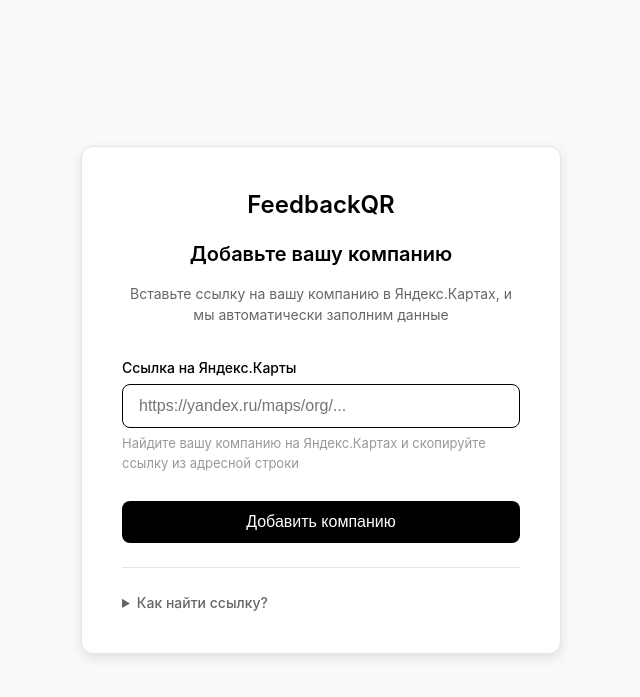
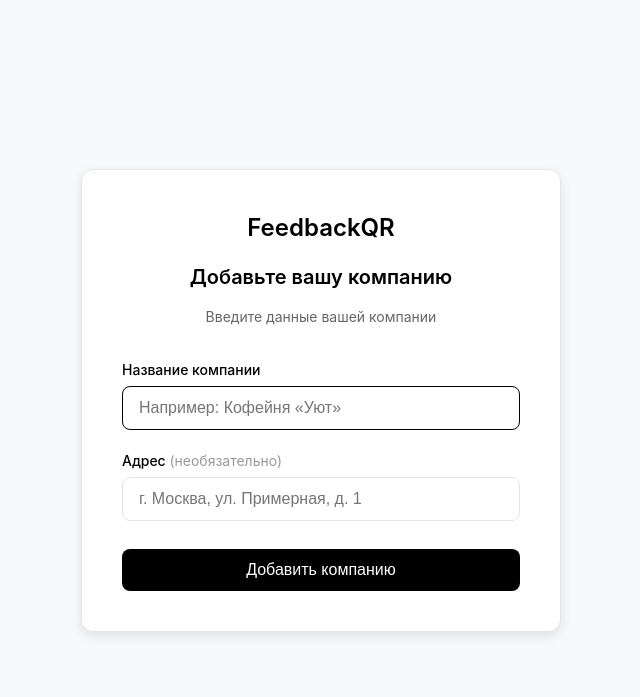
Before and after one commit to adrok001/qrservice, a Django app: page /dashboard/company/create/ in a window 1280 px wide. Shown: the top 697 px of the page, without its empty margins (319-959 px from the left). Run offline with Django 5.2, Linux system fonts and the light colour scheme; the visitor is signed in with stand-in values (Sample User, id 1); data that the repository does not hold is empty; parts of the project's set-up code (start-up, migrations or seed data) failed here and were passed over.

Commit message:
Упростить форму создания компании: убрать автопарсинг Яндекс.Карт
- Удалён автопарсинг из Яндекс.Карт (блокируется CAPTCHA)
- Оставлен только ручной ввод названия и адреса
- Упрощён шаблон формы

Co-Authored-By: Claude Opus 4.5 <noreply@anthropic.com>

```diff
--- a/apps/dashboard/views.py
+++ b/apps/dashboard/views.py
@@ -4,7 +4,6 @@ from django.contrib.auth.decorators import login_required
 from django.contrib import messages
 
 from apps.companies.models import Spot, Company, Connection, Platform
-from apps.companies.services import extract_company_info_from_yandex
 from apps.accounts.models import Member
 from apps.qr.models import QR
 from .services import (
@@ -224,41 +223,22 @@ def map_links_settings(request: HttpRequest) -> HttpResponse:
 
 @login_required
 def create_company(request: HttpRequest) -> HttpResponse:
-    """Create new company from Yandex Maps URL."""
+    """Create new company from manual entry."""
     if request.method == 'POST':
-        yandex_url = request.POST.get('yandex_url', '').strip()
+        company_name = request.POST.get('company_name', '').strip()
+        company_address = request.POST.get('company_address', '').strip()
 
-        if not yandex_url:
-            messages.error(request, 'Введите ссылку на Яндекс.Карты')
+        if not company_name:
+            messages.error(request, 'Введите название компании')
             return redirect('dashboard:create_company')
 
-        if 'yandex.ru/maps' not in yandex_url:
-            messages.error(request, 'Введите корректную ссылку на Яндекс.Карты')
-            return redirect('dashboard:create_company')
-
-        # Извлекаем данные из URL
-        info = extract_company_info_from_yandex(yandex_url)
-
-        if not info.get('name'):
-            messages.error(request, 'Не удалось получить название компании. Проверьте ссылку.')
-            return redirect('dashboard:create_company')
+        info = {'name': company_name, 'address': company_address}
 
         # Создаём компанию
         company = Company.objects.create(
             name=info['name'],
             address=info.get('address', ''),
         )
-
-        # Создаём связь с Яндекс.Картами
-        yandex_platform = Platform.objects.filter(id='yandex').first()
-        if yandex_platform:
-            Connection.objects.create(
-                company=company,
-                platform=yandex_platform,
-                external_id=yandex_url,
-                external_url=yandex_url,
-                sync_enabled=True,
-            )
 
         # Создаём Member с ролью owner
         Member.objects.create(
--- a/templates/dashboard/create_company.html
+++ b/templates/dashboard/create_company.html
@@ -8,7 +8,7 @@
         <div class="onboarding-header">
             <span class="logo">FeedbackQR</span>
             <h1>Добавьте вашу компанию</h1>
-            <p class="onboarding-subtitle">Вставьте ссылку на вашу компанию в Яндекс.Картах, и мы автоматически заполним данные</p>
+            <p class="onboarding-subtitle">Введите данные вашей компании</p>
         </div>
 
         {% if messages %}
@@ -22,25 +22,19 @@
         <form method="post" class="onboarding-form">
             {% csrf_token %}
             <div class="form-group">
-                <label for="yandex_url">Ссылка на Яндекс.Карты</label>
-                <input type="url" id="yandex_url" name="yandex_url" class="input"
-                       placeholder="https://yandex.ru/maps/org/..." required autofocus>
-                <span class="form-hint">Найдите вашу компанию на Яндекс.Картах и скопируйте ссылку из адресной строки</span>
+                <label for="company_name">Название компании</label>
+                <input type="text" id="company_name" name="company_name" class="input"
+                       placeholder="Например: Кофейня «Уют»" required autofocus>
             </div>
+
+            <div class="form-group">
+                <label for="company_address">Адрес <span class="optional">(необязательно)</span></label>
+                <input type="text" id="company_address" name="company_address" class="input"
+                       placeholder="г. Москва, ул. Примерная, д. 1">
+            </div>
+
             <button type="submit" class="btn btn-primary btn-block">Добавить компанию</button>
         </form>
-
-        <div class="onboarding-help">
-            <details>
-                <summary>Как найти ссылку?</summary>
-                <ol>
-                    <li>Откройте <a href="https://yandex.ru/maps" target="_blank">Яндекс.Карты</a></li>
-                    <li>Найдите вашу компанию через поиск</li>
-                    <li>Нажмите на карточку компании</li>
-                    <li>Скопируйте ссылку из адресной строки браузера</li>
-                </ol>
-            </details>
-        </div>
 
         {% if companies %}
         <div class="onboarding-footer">
@@ -138,35 +132,9 @@
     margin-top: 8px;
 }
 
-.onboarding-help {
-    margin-top: 24px;
-    padding-top: 24px;
-    border-top: 1px solid var(--color-border);
-}
-
-.onboarding-help details {
-    font-size: 14px;
-}
-
-.onboarding-help summary {
-    cursor: pointer;
-    color: var(--color-secondary);
-    font-weight: 500;
-}
-
-.onboarding-help summary:hover {
-    color: var(--color-primary);
-}
-
-.onboarding-help ol {
-    margin: 12px 0 0 20px;
-    padding: 0;
-    color: var(--color-secondary);
-    line-height: 1.8;
-}
-
-.onboarding-help a {
-    color: var(--color-primary);
+.optional {
+    font-weight: 400;
+    color: var(--color-muted);
 }
 
 .onboarding-footer {
```
